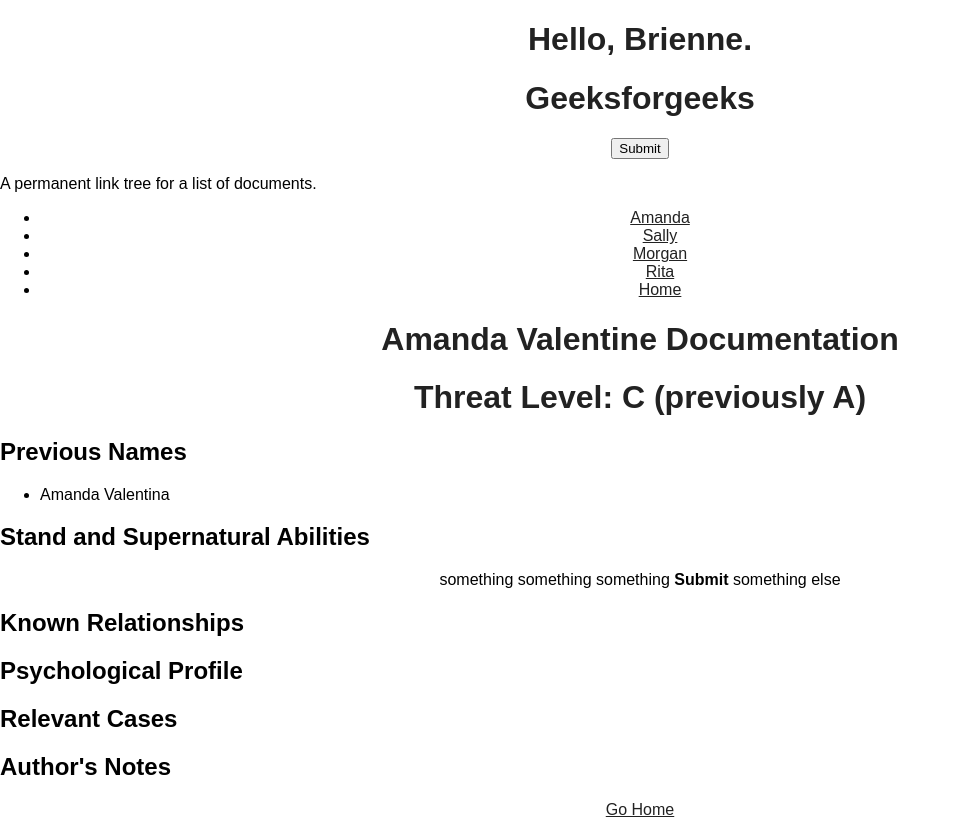
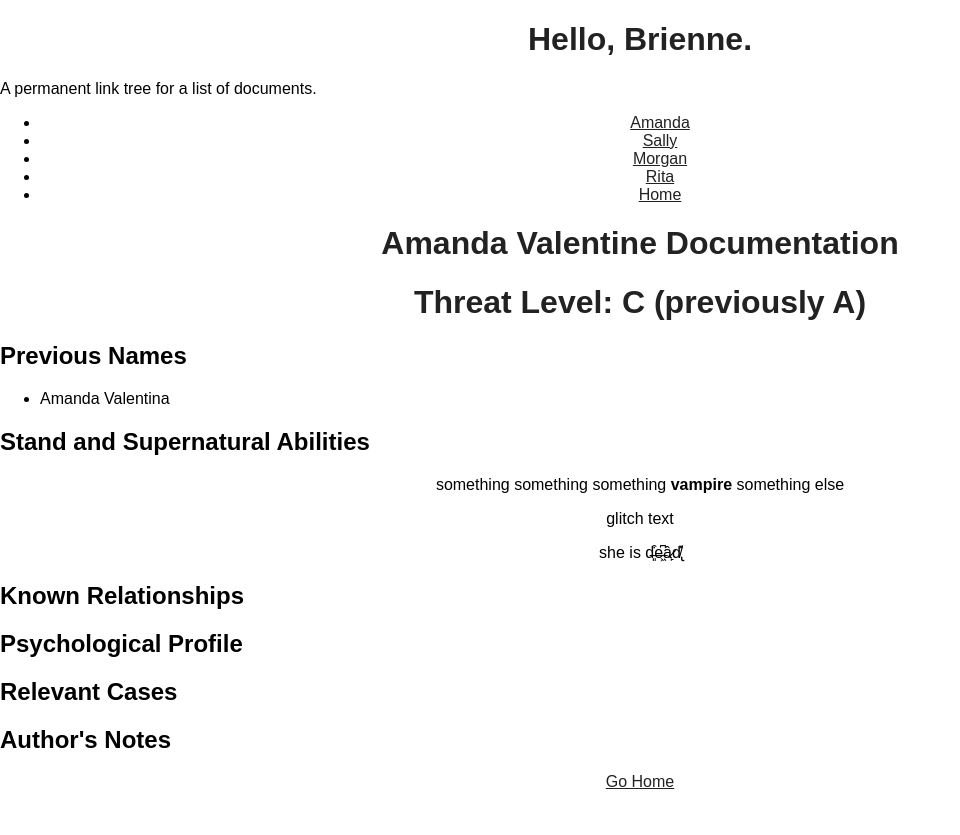
Before and after one commit to leafgilly/brienne_documentation, a React (Create React App) app in the folder my-app/: page /Amanda in a window 1280 px wide. Shown: the whole page, without its empty margins (0-960 px from the left). After the commit the page ends 807 px from the top, so only its background shows below. Built offline with nearby package versions, Linux system fonts and the light colour scheme.

Commit message:
added glitch text to Amanda

```diff
--- a/my-app/src/App.js
+++ b/my-app/src/App.js
@@ -1,7 +1,7 @@
 // import './App.css';
-import { Form, Field } from 'react-final-form'
+// import { Form, Field } from 'react-final-form'
 
-import { BrowserRouter, Routes, Route, useNavigate } from "react-router-dom";
+import { BrowserRouter, Routes, Route } from "react-router-dom";
 import DocList from "./pages/DocList";
 import Home from "./pages/Home";
 import Amanda from "./pages/Amanda";
@@ -9,38 +9,13 @@ import Sally from "./pages/Sally";
 import Morgan from "./pages/Morgan";
 import Rita from "./pages/Rita";
 import Page2 from "./pages/Page2";
-
-import React, {useState} from 'react'
 import Styles from './Styles'
 
-const sleep = ms => new Promise(resolve => setTimeout(resolve, ms))
-
-const onSubmit = async values => {
-  await sleep(300)
-  window.alert(JSON.stringify(values, 0, 2))
-}
-
 function App() {
-  const changeText = () => {
-    window.alert("clicked");
-  //  document.getElementById('vampire').innerHTML = 'newtext';
-  }
-  const [buttonText, setButtonText] = useState('Submit');
-
-    const handleClick = () => {
-      window.alert('newclick');
-        setButtonText(buttonText === 'Submit' ? 'Loading...' : 'Submit');
-    };
 
   return (
     <Styles>
     <h1>Hello, Brienne.</h1>
-    <div>
-            <h1>Geeksforgeeks</h1>
-            <button onClick={handleClick} >
-                {buttonText}
-            </button>
-        </div>
     <BrowserRouter>
       <Routes>
         <Route path="/" element={<DocList />}>
--- a/my-app/src/pages/Amanda.js
+++ b/my-app/src/pages/Amanda.js
@@ -1,13 +1,34 @@
 import { Link } from "react-router-dom";
-import React, {useState} from 'react'
+import React, {useState, useCallback, useEffect } from 'react'
 
 const Amanda = () => {
 
-    const [buttonText, setButtonText] = useState('Submit');
+    //CODE THAT CHANGES THE DISPLAYED TEXT ON A CLICK
+
+    const [buttonText, setButtonText] = useState('vampire');
 
     const handleClick = () => {
         setButtonText(buttonText === 'vampire' ? 'y̸̘͐ö̸͎ǔ̸͚ ̶̘̈́k̷̼͊i̴͚͝ĺ̴̝l̷͕̂e̷̙͌d̶̞̚ ̵͓̉h̶͚͝e̸͍̎r̴̡̐. YOU BURNED HER WITH THE SUN' : 'vampire');
     };
+
+    //CODE THAT PERIODICALLY CHANGES THE TEXT DISPLAYED ON THE SCREEN USING A TIMER
+
+    const names = [
+        'she is fine', 'she is fine', 'she is fine', "she is d̶͈͒e̶͖͆â̷̙d̸̢̽"
+    ]
+
+    const [newGlitch, setnewGlitch] = useState("");
+
+    const shuffle = useCallback(() => {
+        const index = Math.floor(Math.random() * names.length);
+        console.log(index);
+        setnewGlitch(names[index]);
+    }, []);
+
+    useEffect(() => {
+        const intervalID = setInterval(shuffle, 100);
+        return () => clearInterval(intervalID);
+    }, [shuffle])
 
     return (
     <><h1>Amanda Valentine Documentation</h1>
@@ -19,12 +40,13 @@ const Amanda = () => {
     <h2>Stand and Supernatural Abilities</h2>
     <div>
         <p>something something something <b id="vampire" onClick={handleClick} color="red">{buttonText}</b> something else</p>
+        <p id="glitch" >glitch text</p>
+        <p>{newGlitch}</p>
     </div>
     <h2>Known Relationships</h2>
     <h2>Psychological Profile</h2>
     <h2>Relevant Cases</h2>
     <h2>Author's Notes</h2>
-    <h2></h2>
     <p>
         <Link color="red" to="/">Go Home</Link>
     </p></>
```
